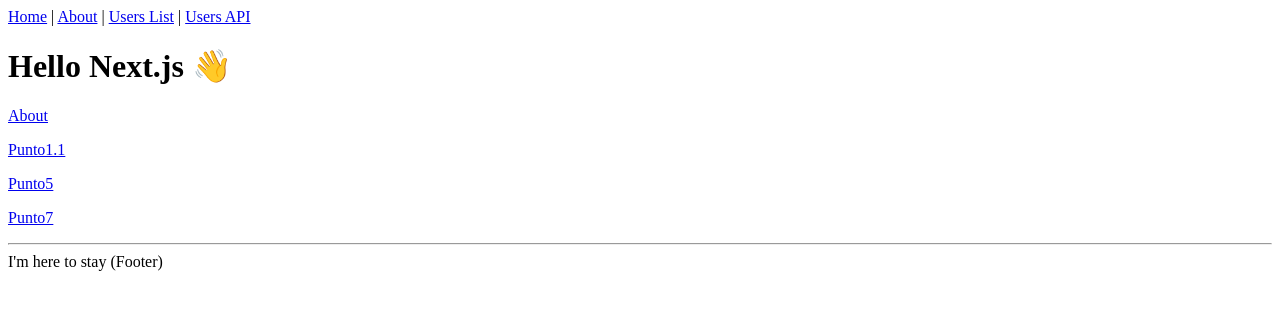
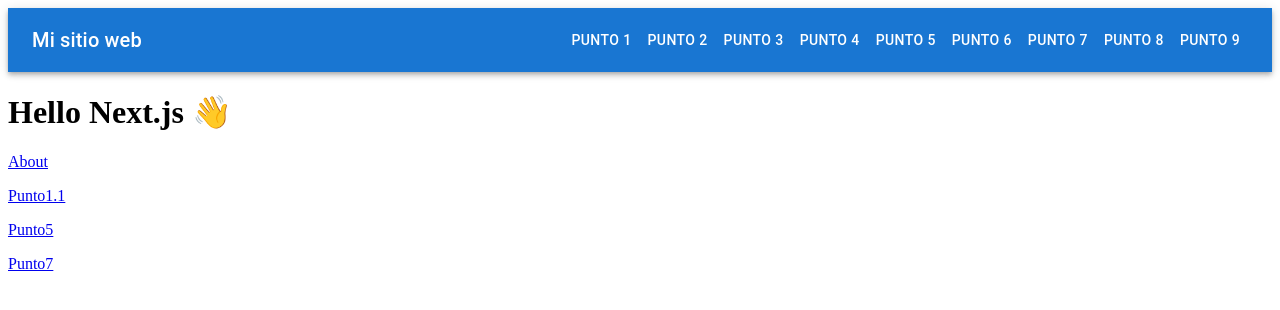
Before and after one commit to adriancoloma/proyecto-software-seguro, a Next.js app in the folder react-nextjs/: page / in a window 1280 px wide. Shown: the top 310 px of the page. Built offline with nearby package versions, Linux system fonts and the light colour scheme.

Commit message:
Modificado el Layout para que tenga un banner

```diff
--- a/react-nextjs/components/Layout.tsx
+++ b/react-nextjs/components/Layout.tsx
@@ -1,12 +1,17 @@
 import React, {ReactNode} from 'react'
 import Link from 'next/link'
 import Head from 'next/head'
+import {AppBar, Toolbar, Typography, Button, MenuItem} from '@mui/material';
 
 type Props = {
     children?: ReactNode
     title?: string
 }
 
+const estiloLinks = {
+    textDecoration: 'none',
+    color: 'white'
+}
 const Layout = ({children, title = 'This is the default title'}: Props) => (
     <div>
         <Head>
@@ -15,22 +20,44 @@
             <meta name="viewport" content="initial-scale=1.0, width=device-width"/>
         </Head>
         <header>
-            <nav>
-                <Link href="/">Home</Link> | <Link href="/about">About</Link> |{' '}
-                <Link href="/users">Users List</Link> |{' '}
-                <a href="/api/users">Users API</a>
-                <link href="https://cdn.jsdelivr.net/npm/bootstrap@5.3.0-alpha1/dist/css/bootstrap.min.css"
-                      rel="stylesheet"
-                      integrity="sha384-GLhlTQ8iRABdZLl6O3oVMWSktQOp6b7In1Zl3/Jr59b6EGGoI1aFkw7cmDA6j6gD"
-                      crossOrigin="anonymous">
-                </link>
-            </nav>
+            <AppBar position="static">
+                <Toolbar>
+                    <Typography variant="h6" style={{ flexGrow: 1 }}>
+                        Mi sitio web
+                    </Typography>
+                    <Button color="inherit">
+                        <Link style={estiloLinks} href="/punto1">Punto 1</Link>
+                    </Button>
+
+                    <Button color="inherit">
+                        <Link style={estiloLinks}  href="/punto2">Punto 2</Link>
+                    </Button>
+                    <Button color="inherit">
+                        <Link style={estiloLinks} href="/punto3">Punto 3</Link>
+                    </Button>
+                    <Button color="inherit">
+                        <Link style={estiloLinks} href="/punto4">Punto 4</Link>
+                    </Button>
+                    <Button color="inherit">
+                        <Link style={estiloLinks} href="/punto5">Punto 5</Link>
+                    </Button>
+                    <Button color="inherit">
+                        <Link style={estiloLinks} href="/punto6">Punto 6</Link>
+                    </Button>
+                    <Button color="inherit">
+                        <Link style={estiloLinks} href="/punto7">Punto 7</Link>
+                    </Button>
+                    <Button color="inherit">
+                        <Link style={estiloLinks} href="/punto8">Punto 8</Link>
+                    </Button>
+                    <Button color="inherit">
+                        <Link style={estiloLinks} href="/punto9">Punto 9</Link>
+                    </Button>
+                </Toolbar>
+            </AppBar>
         </header>
         {children}
-        <footer>
-            <hr/>
-            <span>I'm here to stay (Footer)</span>
-        </footer>
+
         <script src="https://cdn.jsdelivr.net/npm/bootstrap@5.3.0-alpha1/dist/js/bootstrap.bundle.min.js"
                 integrity="sha384-w76AqPfDkMBDXo30jS1Sgez6pr3x5MlQ1ZAGC+nuZB+EYdgRZgiwxhTBTkF7CXvN"
                 crossOrigin="anonymous"></script>
--- a/react-nextjs/package.json
+++ b/react-nextjs/package.json
@@ -7,6 +7,9 @@
     "type-check": "tsc"
   },
   "dependencies": {
+    "@emotion/react": "^11.10.6",
+    "@emotion/styled": "^11.10.6",
+    "@mui/material": "^5.11.11",
     "chart.js": "^4.2.1",
     "next": "latest",
     "react": "^18.2.0",
```
Also changed, not shown: 1 other file (tests, documents, lock files or other folders).
